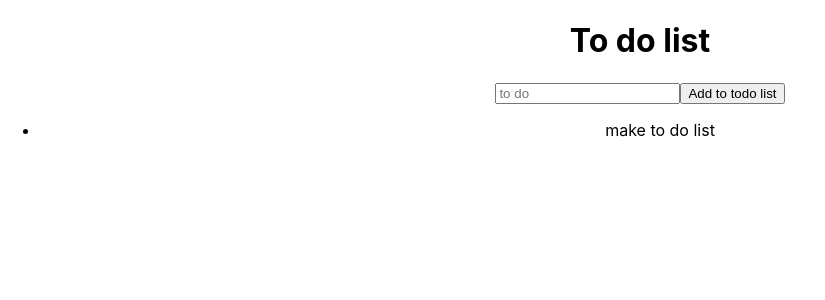
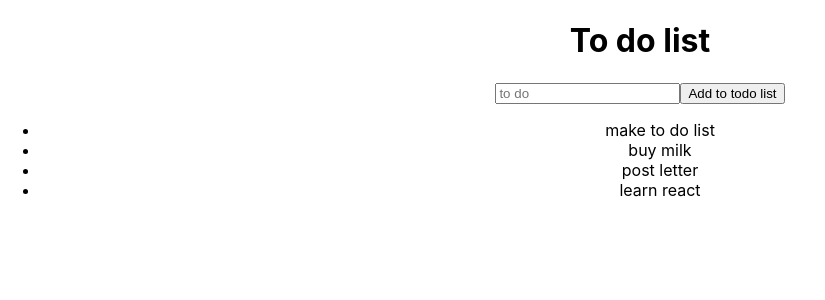
Before and after one commit to reece-b4/react-todolist, a React (Create React App) app: page / in a window 1280 px wide. Shown: the top 300 px of the page, without its empty margins (0-825 px from the left). Built offline with nearby package versions, Linux system fonts and the light colour scheme.

Commit message:
end of day Thursday

```diff
--- a/src/App.css
+++ b/src/App.css
@@ -1,3 +1,7 @@
 .App {
   text-align: center;
 }
+
+.complete {
+  text-decoration: line-through;
+}
--- a/src/App.js
+++ b/src/App.js
@@ -1,30 +1,34 @@
 import './App.css';
 import { useState } from 'react';
-import Header from './components/Header'
+import Header from './components/Header';
+import List from './components/List';
 
 function App() {
-  const [toDo, setList] = useState('make to do list');
-  const [input, setInput] = useState('');
-  console.log(input)
+  const [toDo, setList] = useState([
+    'make to do list',
+    'buy milk',
+    'post letter',
+    'learn react',
+  ]);
+  // const [input, setInput] = useState('');
+  console.log(toDo);
   return (
     <div className='App'>
       <Header />
       <div>
-        <input placeholder="to do" value={input} onInput={e => setInput(e.target.value)}></input>
+        <input placeholder='to do'></input>
         <button
-          onClick={(input) =>
-            setList((currList) => {
-              // console.log(currList);
-              return [currList, input];
-            })
-          }
+        // onClick={() =>
+        //   setList((currList) => {
+        //     // console.log(currList);
+        //     return [currList];
+        //   })
+        // }
         >
           Add to todo list
         </button>
       </div>
-      <ul>
-        <li>{toDo}</li>
-      </ul>
+      <List list={toDo} />
     </div>
   );
 }
--- a/src/components/List.js
+++ b/src/components/List.js
@@ -0,0 +1,19 @@
+const List = ({ list }) => {
+  return (
+    <ul>
+      {list.map((item) => {
+        return (
+          <div
+            className='incomplete'
+            key={item}
+            onClick={() => (item.className = 'complete')}
+          >
+            <li>{item}</li>
+          </div>
+        );
+      })}
+    </ul>
+  );
+};
+
+export default List;
```
Also changed, not shown: Screenshot 2022-02-24 at 15.43.39.png (added), Screenshot from 2022-02-24 12-59-30.png (deleted).
